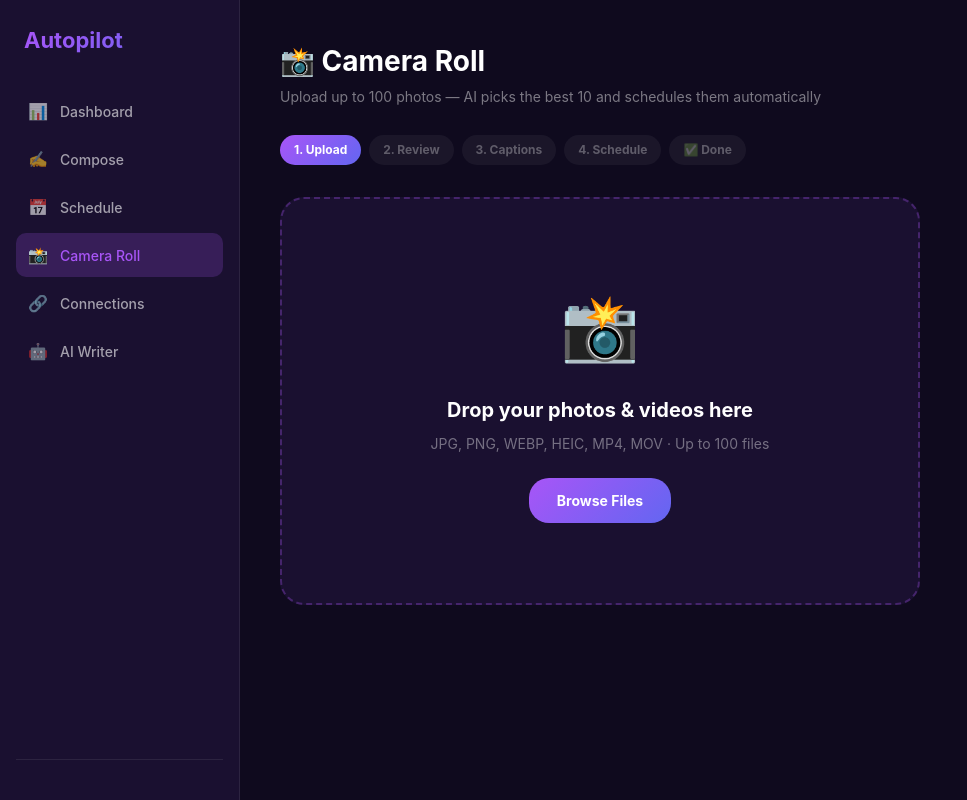
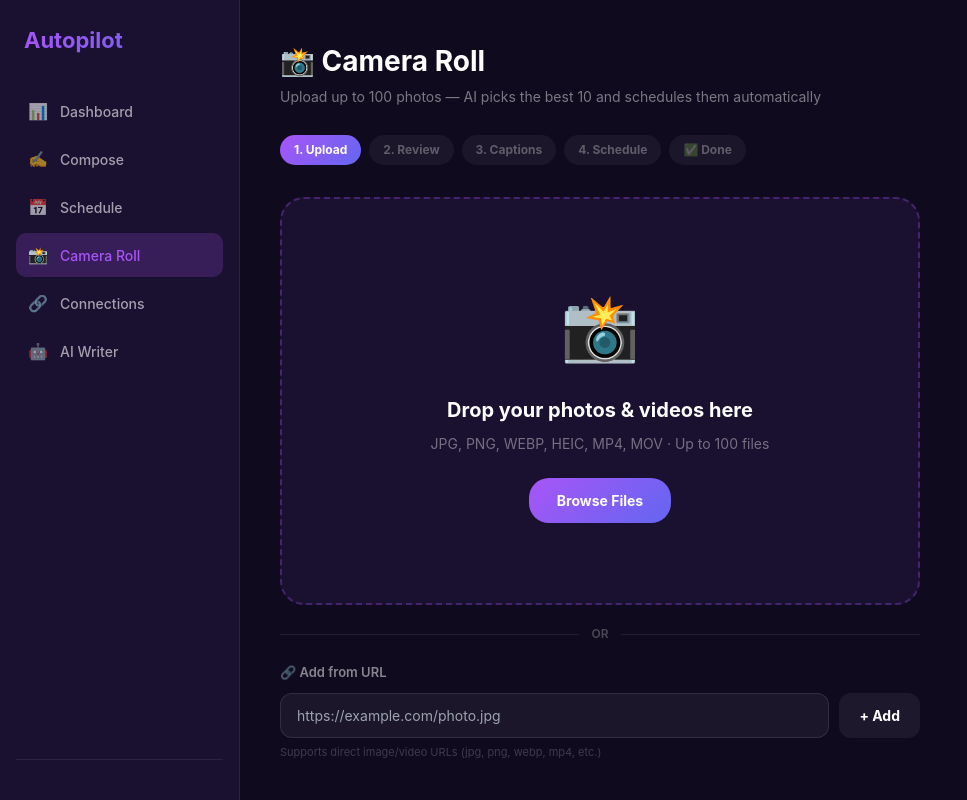
Before and after one commit to kodinnov/autopilot, a Next.js app: page /dashboard/camera-roll in a window 1280 px wide. Shown: the whole page, without its empty margins (0-967 px from the left). Built offline with nearby package versions, Linux system fonts and the light colour scheme.

Commit message:
feat: add URL import option to Camera Roll upload screen

```diff
--- a/src/app/dashboard/camera-roll/page.tsx
+++ b/src/app/dashboard/camera-roll/page.tsx
@@ -48,6 +48,9 @@ export default function CameraRollPage() {
   const [statusMsg, setStatusMsg] = useState('')
   const [selectedPlatforms, setSelectedPlatforms] = useState<string[]>(['twitter', 'instagram'])
   const [scheduledCount, setScheduledCount] = useState(0)
+  const [urlInput, setUrlInput] = useState('')
+  const [urlError, setUrlError] = useState('')
+  const [urlLoading, setUrlLoading] = useState(false)
 
   const toBase64 = (file: File): Promise<string> =>
     new Promise((resolve, reject) => {
@@ -144,6 +147,34 @@ export default function CameraRollPage() {
     setProcessing(false)
     setStatusMsg('')
   }, [])
+
+  const addFromUrl = async () => {
+    const url = urlInput.trim()
+    if (!url) return
+    setUrlError('')
+    setUrlLoading(true)
+    try {
+      // Detect type from URL or content-type
+      const ext = url.split('?')[0].split('.').pop()?.toLowerCase() || ''
+      const isVideo = ['mp4', 'mov', 'webm', 'avi'].includes(ext)
+      const mimeType = isVideo ? 'video/mp4' : 'image/jpeg'
+
+      // Fetch as blob to create a File object
+      const response = await fetch(url)
+      if (!response.ok) throw new Error(`Failed to fetch: ${response.status}`)
+      const blob = await response.blob()
+      const actualMime = blob.type || mimeType
+      const fileName = url.split('/').pop()?.split('?')[0] || `url-media-${Date.now()}.jpg`
+      const file = new File([blob], fileName, { type: actualMime })
+
+      setUrlInput('')
+      await handleFiles([file])
+    } catch (e) {
+      setUrlError(e instanceof Error ? e.message : 'Failed to load URL')
+    } finally {
+      setUrlLoading(false)
+    }
+  }
 
   const toggleSelect = (id: string) => {
     setFiles(prev => prev.map(f => f.id === id ? { ...f, selected: !f.selected } : f))
@@ -262,6 +293,7 @@ export default function CameraRollPage() {
 
       {/* ── STEP 1: Upload ── */}
       {step === 'upload' && (
+        <div>
         <div
           onDragOver={e => e.preventDefault()}
           onDrop={e => { e.preventDefault(); handleFiles(e.dataTransfer.files) }}
@@ -302,6 +334,57 @@ export default function CameraRollPage() {
             style={{ display: 'none' }}
             onChange={e => { if (e.target.files) handleFiles(e.target.files) }}
           />
+        </div>
+
+        {/* Divider */}
+        <div style={{ display: 'flex', alignItems: 'center', gap: '12px', maxWidth: '640px', margin: '20px 0' }}>
+          <div style={{ flex: 1, height: '1px', background: 'rgba(255,255,255,0.08)' }} />
+          <span style={{ color: 'rgba(255,255,255,0.25)', fontSize: '12px', fontWeight: 600 }}>OR</span>
+          <div style={{ flex: 1, height: '1px', background: 'rgba(255,255,255,0.08)' }} />
+        </div>
+
+        {/* URL input */}
+        <div style={{ maxWidth: '640px' }}>
+          <p style={{ color: 'rgba(255,255,255,0.5)', fontSize: '13px', fontWeight: 600, margin: '0 0 10px' }}>
+            🔗 Add from URL
+          </p>
+          <div style={{ display: 'flex', gap: '10px' }}>
+            <input
+              type="url"
+              placeholder="https://example.com/photo.jpg"
+              value={urlInput}
+              onChange={e => { setUrlInput(e.target.value); setUrlError('') }}
+              onKeyDown={e => { if (e.key === 'Enter') addFromUrl() }}
+              style={{
+                flex: 1,
+                background: 'rgba(255,255,255,0.05)',
+                border: `1px solid ${urlError ? 'rgba(239,68,68,0.5)' : 'rgba(255,255,255,0.1)'}`,
+                borderRadius: '12px',
+                padding: '11px 16px',
+                color: '#fff',
+                fontSize: '14px',
+                outline: 'none',
+              }}
+            />
+            <button
+              onClick={addFromUrl}
+              disabled={urlLoading || !urlInput.trim()}
+              style={{
+                background: urlInput.trim() ? 'linear-gradient(135deg,#a855f7,#6366f1)' : 'rgba(255,255,255,0.06)',
+                color: '#fff', border: 'none', borderRadius: '12px',
+                padding: '11px 20px', fontSize: '14px', fontWeight: 700,
+                cursor: urlInput.trim() && !urlLoading ? 'pointer' : 'not-allowed',
+                whiteSpace: 'nowrap',
+              }}
+            >
+              {urlLoading ? '…' : '+ Add'}
+            </button>
+          </div>
+          {urlError && <p style={{ color: '#f87171', fontSize: '12px', margin: '6px 0 0' }}>⚠️ {urlError}</p>}
+          <p style={{ color: 'rgba(255,255,255,0.2)', fontSize: '11px', margin: '6px 0 0' }}>
+            Supports direct image/video URLs (jpg, png, webp, mp4, etc.)
+          </p>
+        </div>
         </div>
       )}
 
```
